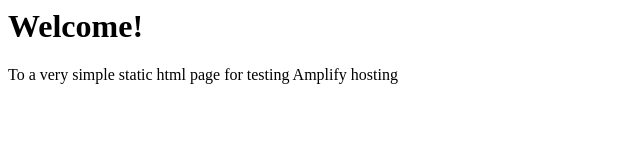
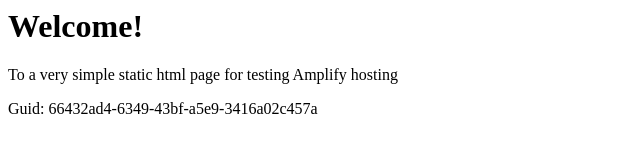
Before and after one commit to aws-aemilia-hkg/Github-PR-Commit-Integration-Test-DoNotTouch-v1-preprod-ap-east-1, a website: page src/index.html in a window 1280 px wide. Shown: the whole page, without its empty margins (0-640 px from the left). Drawn offline with Linux system fonts and the light colour scheme.

Commit message:
commit from integ tests

```diff
--- a/src/index.html
+++ b/src/index.html
@@ -1,3 +1,5 @@
+
+
 <html lang="en">
 
 <head>
@@ -10,6 +12,6 @@
 <body>
     <h1>Welcome!</h1>
     <p>To a very simple static html page for testing Amplify hosting</p>
-</body>
+    <p>Guid: 66432ad4-6349-43bf-a5e9-3416a02c457a</p></body>
 
 </html>
```
